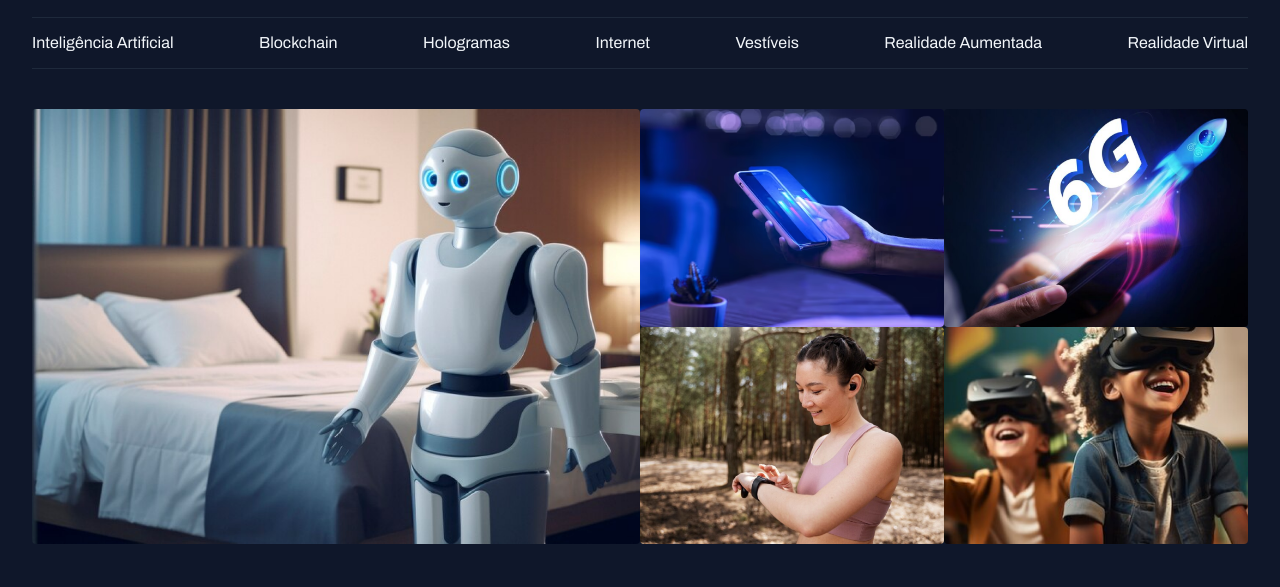
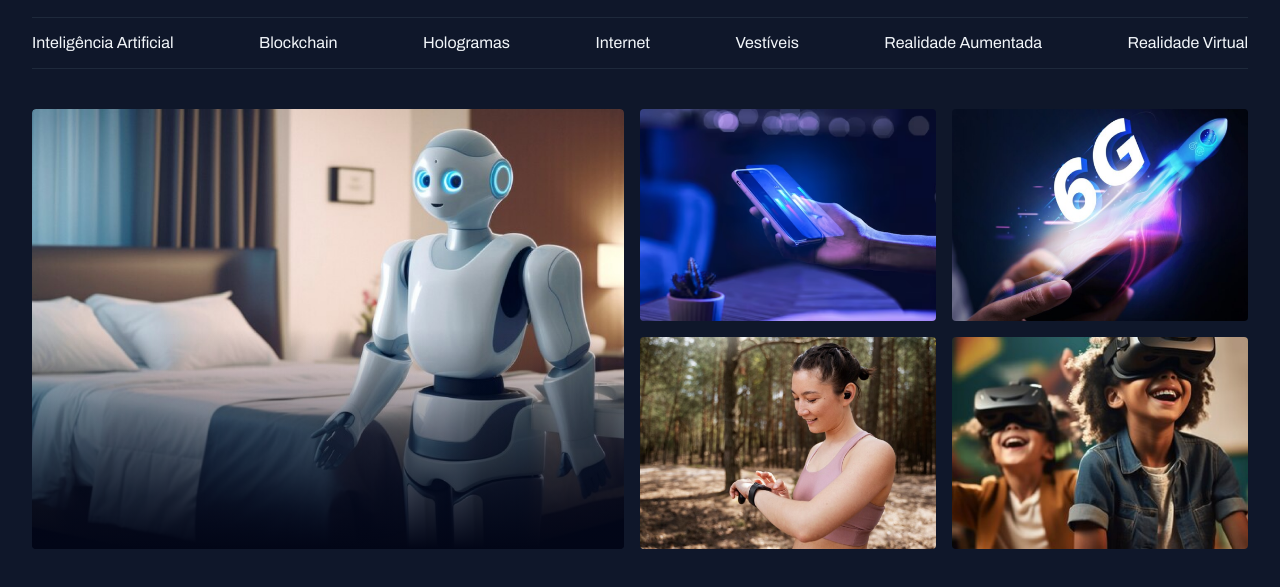
Before and after one commit to marlonnoschang/portal-de-noticias, a plain HTML site: page index.html in a window 1280 px wide. Shown: the part 55-642 px from the top of the page. Drawn offline with Linux system fonts and the light colour scheme.

Commit message:
adicionando fundo com degrade e ajustando os gaps

```diff
--- a/index.html
+++ b/index.html
@@ -38,12 +38,12 @@
     </nav>
     </header>
     <main class=" grid container">
-        <section id="featured" class="grid grid-flow-col">
-            <div>
+        <section id="featured" class="grid grid-flow-col gap-16">
+            <div class="card">
                 <img src="assets/image/Image 01.png" alt="">
             </div>
 
-            <div class="grid grid-cols-2">
+            <div class="grid grid-cols-2 gap-16">
                 <div>
                     <img src="assets/image/Image 02.png" alt="">
                 </div>
--- a/styles/sections.css
+++ b/styles/sections.css
@@ -4,4 +4,21 @@
         object-fit: cover;
         border-radius: 4px;
 }
+.card{
+    border-radius: 4PX;
+    overflow: hidden;
+    position: relative;
+
+    &::before{
+        content: "";
+        position: absolute;
+        inset: 0;
+        top: 50%;
+        background: linear-gradient(
+            180deg,
+            transparent 0%,
+            #020617 100%
+        );
+    }
 }
+}
--- a/styles/utility.css
+++ b/styles/utility.css
@@ -9,3 +9,6 @@
 .grid-cols-2{
     grid-template-columns: 1fr 1fr;
 }
+.gap-16{
+    gap: 16px;
+}
```
